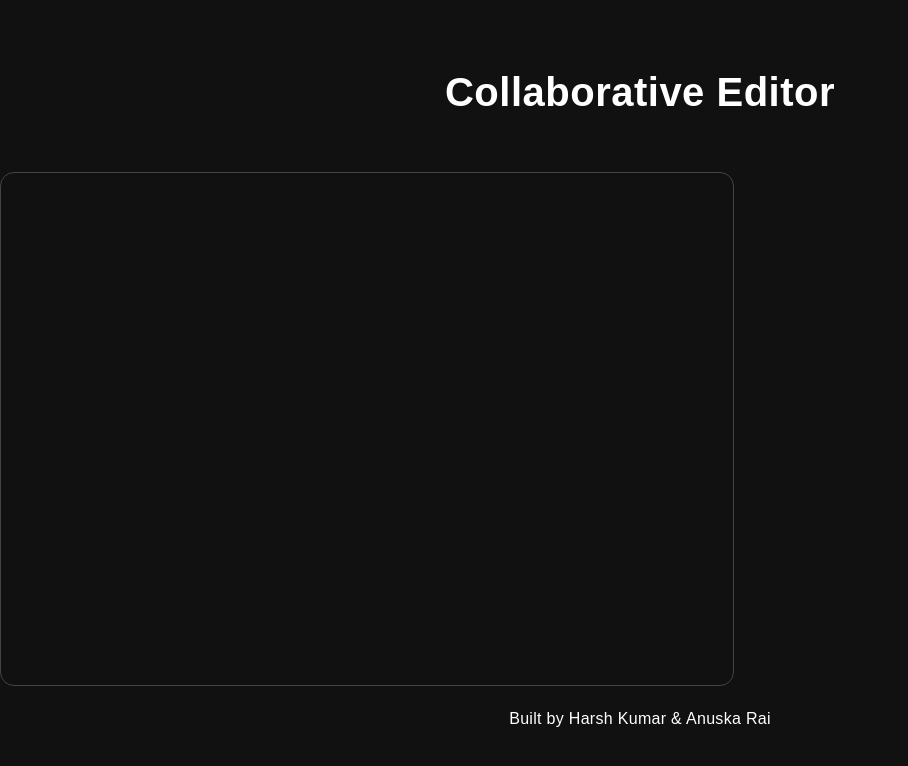
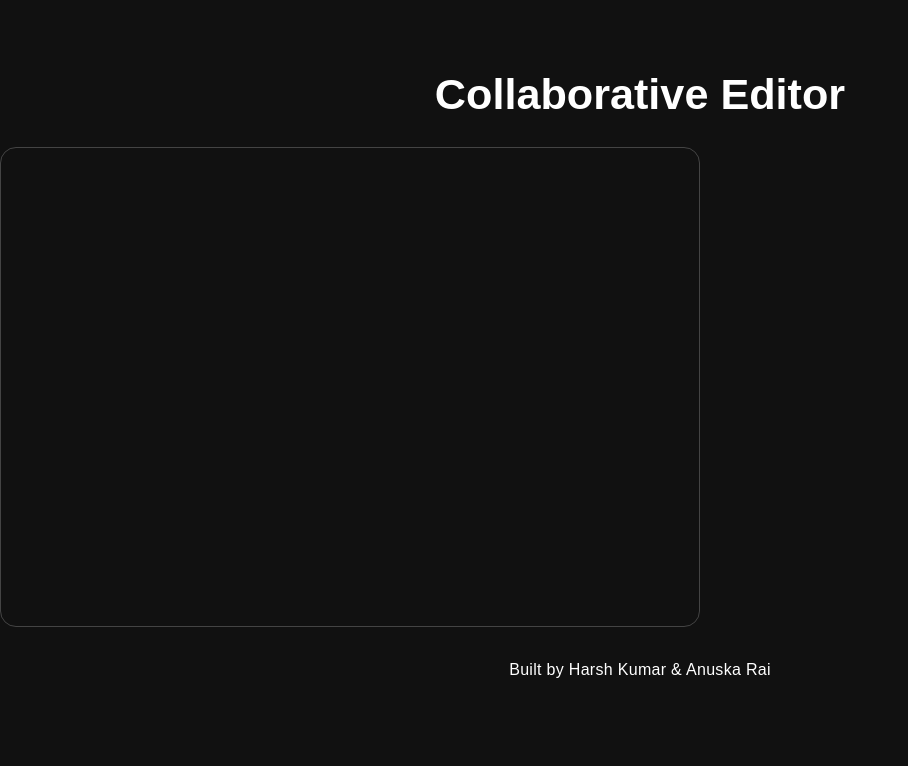
Before and after one commit to Dizmo-code/COLLAB_EDITOR, a React (Create React App) app in the folder client/: page / in a window 1280 px wide. Shown: the top 766 px of the page, without its empty margins (0-908 px from the left). Built offline with nearby package versions, Linux system fonts and the light colour scheme; no server answers.

Commit message:
gradient

```diff
--- a/client/src/App.css
+++ b/client/src/App.css
@@ -1,84 +1,65 @@
-/* === Minimalist Root Reset === */
 body {
   margin: 0;
   padding: 0;
   font-family: 'Poppins', sans-serif;
   min-height: 100vh;
-  background: #111; /* Default: dark mode */
+  background: #111;
   color: #fff;
   display: flex;
   flex-direction: column;
   align-items: center;
   transition: background 0.3s, color 0.3s;
   position: relative;
+  width: 100vw;
+  box-sizing: border-box;
 }
-
-/* Light theme class (applied to body or a main wrapper) */
 .light-mode {
   background: #f9f9f9;
   color: #181818;
 }
-
-/* === Toggle Button (optional class) === */
-.mode-toggle {
-  position: fixed;
-  top: 24px;
-  right: 30px;
-  background: none;
-  border: 1.5px solid #fff;
-  color: #fff;
-  font-size: 1rem;
-  padding: 8px 18px;
-  border-radius: 22px;
-  cursor: pointer;
-  z-index: 100;
-  transition: background 0.25s, color 0.25s, border 0.25s;
+.main-content {
+  flex: 1;
+  display: flex;
+  flex-direction: column;
+  align-items: center;
+  justify-content: center;
+  width: 100%;
 }
-.light-mode .mode-toggle {
-  border: 1.5px solid #181818;
-  color: #181818;
-}
-
-/* === Minimalist Content Area === */
 h1 {
   margin-top: 70px;
-  font-size: 2.5rem;
-  font-weight: 600;
-  letter-spacing: 0.5px;
+  margin-bottom: 28px;
+  font-size: 2.7rem;
+  font-weight: 700;
   text-align: center;
 }
 textarea {
-  margin-top: 30px;
+  margin-bottom: 30px;
   width: 90vw;
   max-width: 700px;
   height: 60vh;
   background: transparent;
   color: inherit;
   border: 1.5px solid #444;
-  border-radius: 14px;
-  font-size: 1rem;
+  border-radius: 16px;
+  font-size: 1.15rem;
   resize: none;
   outline: none;
-  padding: 16px;
+  padding: 18px;
   transition: border 0.2s, background 0.2s;
+  box-sizing: border-box;
 }
 .light-mode textarea {
   border: 1.5px solid #ccc;
 }
-
-/* === Minimalist Footer === */
 footer {
-  margin-top: auto;
   width: 100vw;
-  padding: 20px 0 28px 0;
   text-align: center;
   background: transparent;
   color: inherit;
   font-size: 1rem;
   letter-spacing: 0.3px;
+  margin-bottom: 20px;
 }
-
-/* === Hue Gradient at Bottom === */
 .hue-bar {
   position: fixed;
   left: 0;
@@ -96,8 +77,7 @@ footer {
   background: linear-gradient(90deg, #fffbe7 10%, #ffed85 60%, #ffe259 90%);
   opacity: 0.5;
 }
-
-/* === Hide scrollbars for minimalism === */
+/* Hide scrollbars for minimalism */
 textarea::-webkit-scrollbar {
   display: none;
 }
```
